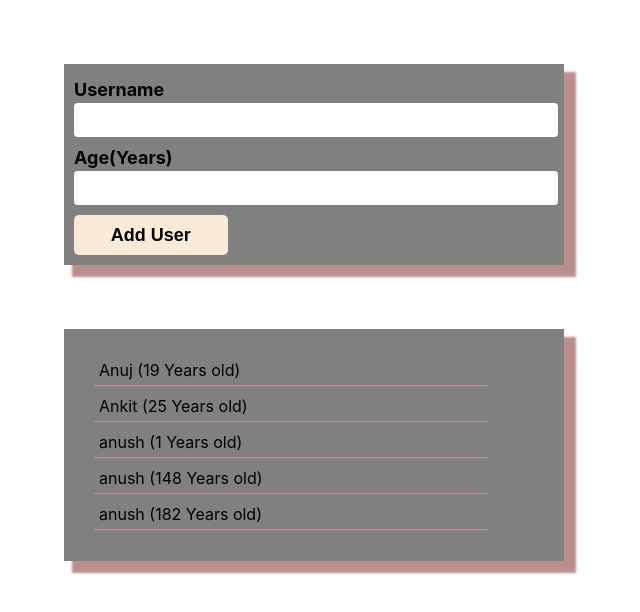
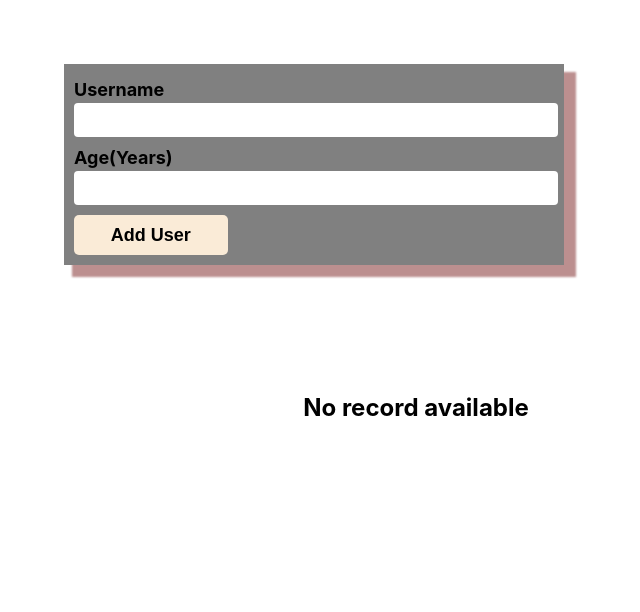
Before and after one commit to rajeevshivah/user-record, a React (Create React App) app: page / in a window 1280 px wide. Shown: the top 612 px of the page, without its empty margins (320-960 px from the left). Built offline with nearby package versions, Linux system fonts and the light colour scheme.

Commit message:
userList not available

```diff
--- a/src/App.css
+++ /dev/null
@@ -1,38 +0,0 @@
-.App {
-  text-align: center;
-}
-
-.App-logo {
-  height: 40vmin;
-  pointer-events: none;
-}
-
-@media (prefers-reduced-motion: no-preference) {
-  .App-logo {
-    animation: App-logo-spin infinite 20s linear;
-  }
-}
-
-.App-header {
-  background-color: #282c34;
-  min-height: 100vh;
-  display: flex;
-  flex-direction: column;
-  align-items: center;
-  justify-content: center;
-  font-size: calc(10px + 2vmin);
-  color: white;
-}
-
-.App-link {
-  color: #61dafb;
-}
-
-@keyframes App-logo-spin {
-  from {
-    transform: rotate(0deg);
-  }
-  to {
-    transform: rotate(360deg);
-  }
-}
--- a/src/App.js
+++ b/src/App.js
@@ -1,16 +1,10 @@
-import "./App.css";
+import style from "./App.module.css";
 import UserForm from "./components/InputForm/UserForm";
 import React, { useState } from "react";
 import UserList from "./components/UserList/UserList";
 
 function App() {
-  const [records, setRecords] = useState([
-    { name: "Anuj", age: 19, id: "a1" },
-    { name: "Ankit", age: 25, id: "a2" },
-    { name: "anush", age: 1, id: "a3" },
-    { name: "anush", age: 148, id: "a4" },
-    { name: "anush", age: 182, id: "a5" },
-  ]);
+  const [records, setRecords] = useState([]);
 
   const addRecord = (record) => {
     setRecords((prevState) => {
@@ -28,7 +22,11 @@ function App() {
   return (
     <>
       <UserForm addRecord={addRecord} />
-      <UserList userRecords={records} />
+      {records.length > 0 ? (
+        <UserList userRecords={records} />
+      ) : (
+        <h2 className={style.no_record}>No record available</h2>
+      )}
     </>
   );
 }
--- /dev/null
+++ b/src/App.module.css
@@ -0,0 +1,7 @@
+.no_record {
+  display: flex;
+  align-items: center;
+  justify-content: center;
+  margin-left: 15%;
+  margin-top: 10%;
+}
```
